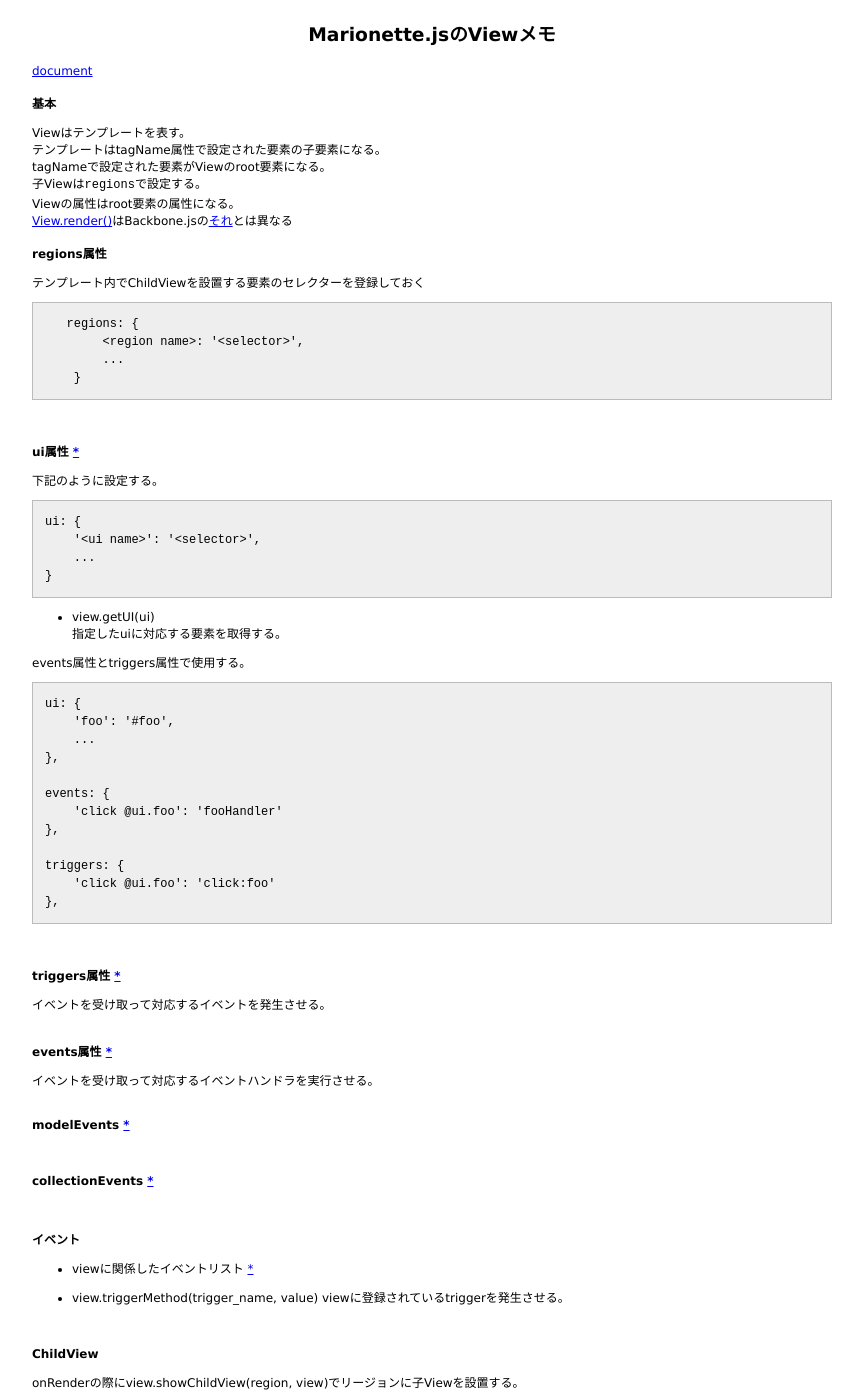
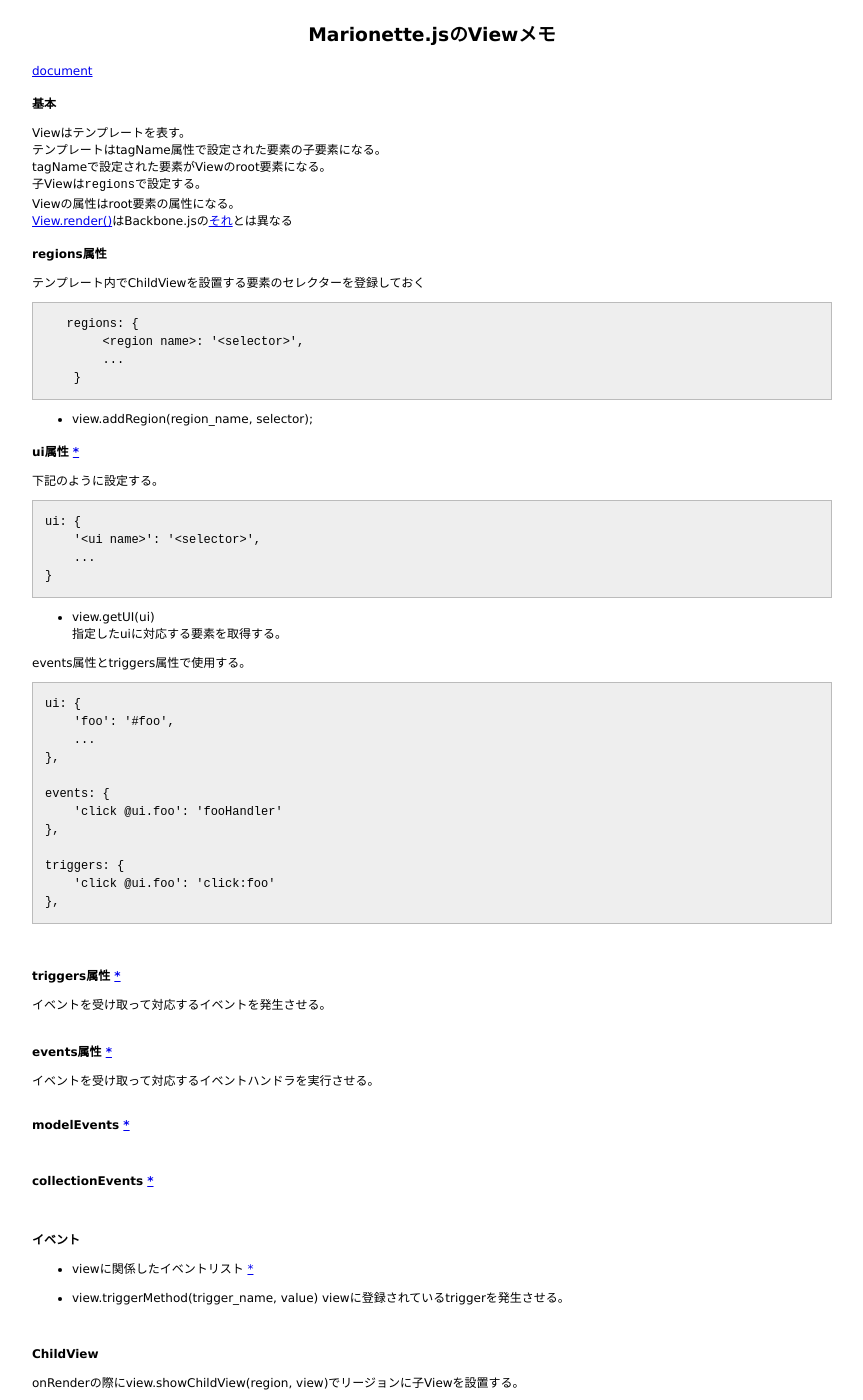
Before and after one commit to 38elements/38elements.github.com, a Jekyll site: the page built from _posts/2016-10-10-marionettejs-view.md, in a window 1280 px wide and 1400 px high. Shown: the whole window, without its empty margins (208-1071 px from the left). Built offline with Jekyll 4.4.1, drawn with Linux system fonts in a browser that asks for light colours.

Commit message:
Update 2016-10-10-marionettejs-view.md

````diff
--- a/_posts/2016-10-10-marionettejs-view.md
+++ b/_posts/2016-10-10-marionettejs-view.md
@@ -24,6 +24,8 @@ Viewの属性はroot要素の属性になる。
         ...
     }
 ```
+
+* view.addRegion(region_name, selector);
 <br>
 
 #### ui属性 [\*](http://marionettejs.com/docs/master/marionette.view.html#defining-ui)
@@ -94,6 +96,8 @@ onRenderの際にview.showChildView(region, view)でリージョンに子Viewを
 * region.empty()
 regionに存在する要素を削除する。
 
+* region.show(view);
+
 <br>
 
 #### childViewEvents属性
````
